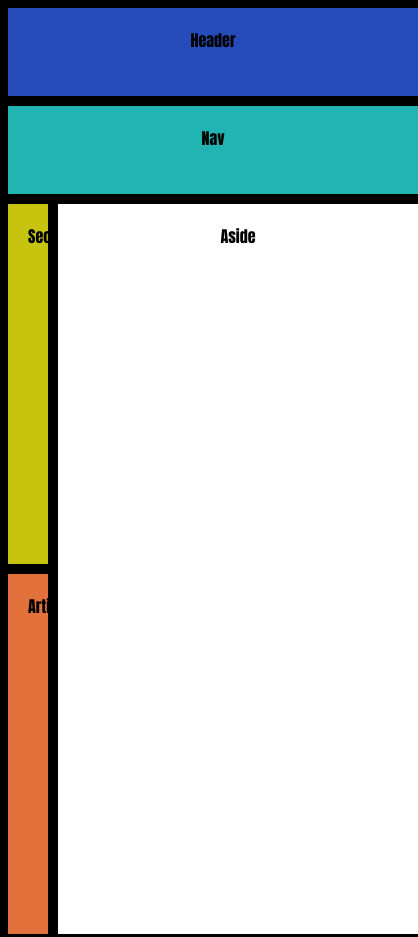
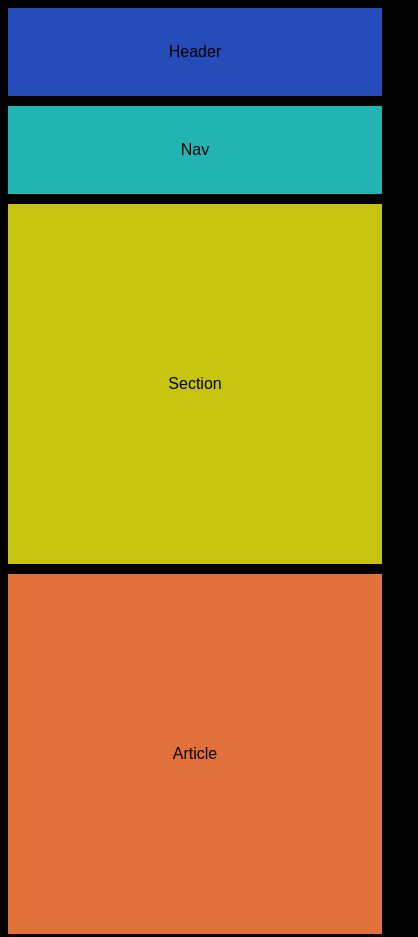
Before and after one commit to Caduaugusto10/Grid-Css-Atividade9, a plain HTML site: page index.html in a window 390 px wide. Shown: the top 937 px of the page, 418 px wide, since content can reach past the window. Drawn offline with Linux system fonts and the light colour scheme.

Commit message:
feat: Added responsiveness

```diff
--- a/index.html
+++ b/index.html
@@ -3,7 +3,7 @@
 <head>
     <meta charset="UTF-8">
     <meta name="viewport" content="width=device-width, initial-scale=1.0">
-    <title>Document</title>
+    <title>Atividade 9 - Grid Css básico</title>
     <link rel="stylesheet" href="styles.css">
 </head>
 <body>
--- a/styles.css
+++ b/styles.css
@@ -15,7 +15,7 @@
 
 body {
     background-color: rgb(0, 0, 0);
-    font-family: Impact, Haettenschweiler, 'Arial Narrow Bold', sans-serif;
+    font-family: Poppins, sans-serif;
 }
 
 .header {
@@ -25,6 +25,9 @@ body {
     text-align: center;
     padding: 20px;
     height: 3rem;
+    display: flex;
+    justify-content: center;
+    align-items: center;
 }
 
 .nav {
@@ -34,6 +37,9 @@ body {
     padding: 20px;
     text-align: center;
     height: 3rem;
+    display: flex;
+    justify-content: center;
+    align-items: center;
 }
 
 .section {
@@ -42,7 +48,9 @@ body {
     color: rgb(0, 0, 0);
     padding: 20px;
     height: 20rem;
-    text-align: center;
+    display: flex;
+    align-items: center;
+    justify-content: center;
 }
 
 .article {
@@ -51,7 +59,10 @@ body {
     color: black;
     padding: 20px;
     height: 20rem;
+    display: flex;
+    align-items: center;
     text-align: center;
+    justify-content: center;
 }
 
 .aside {
@@ -61,6 +72,9 @@ body {
     padding: 20px;
     width: 20rem;
     text-align: center;
+    display: flex;
+    justify-content: center;
+    align-items: center;
 }
 
 .footer {
@@ -70,4 +84,21 @@ body {
     text-align: center;
     padding: 20px;
     height: 3rem;
+    display: flex;
+    justify-content: center;
+    align-items: center;
 }
+
+@media (max-width: 768px) {
+    .grid-container {
+        grid-template-columns: 1fr;
+        grid-template-rows: auto 1fr auto;
+        grid-template-areas:
+            "header"
+            "nav"
+            "section"
+            "article"
+            "aside"
+            "footer";
+    }
+}
```
